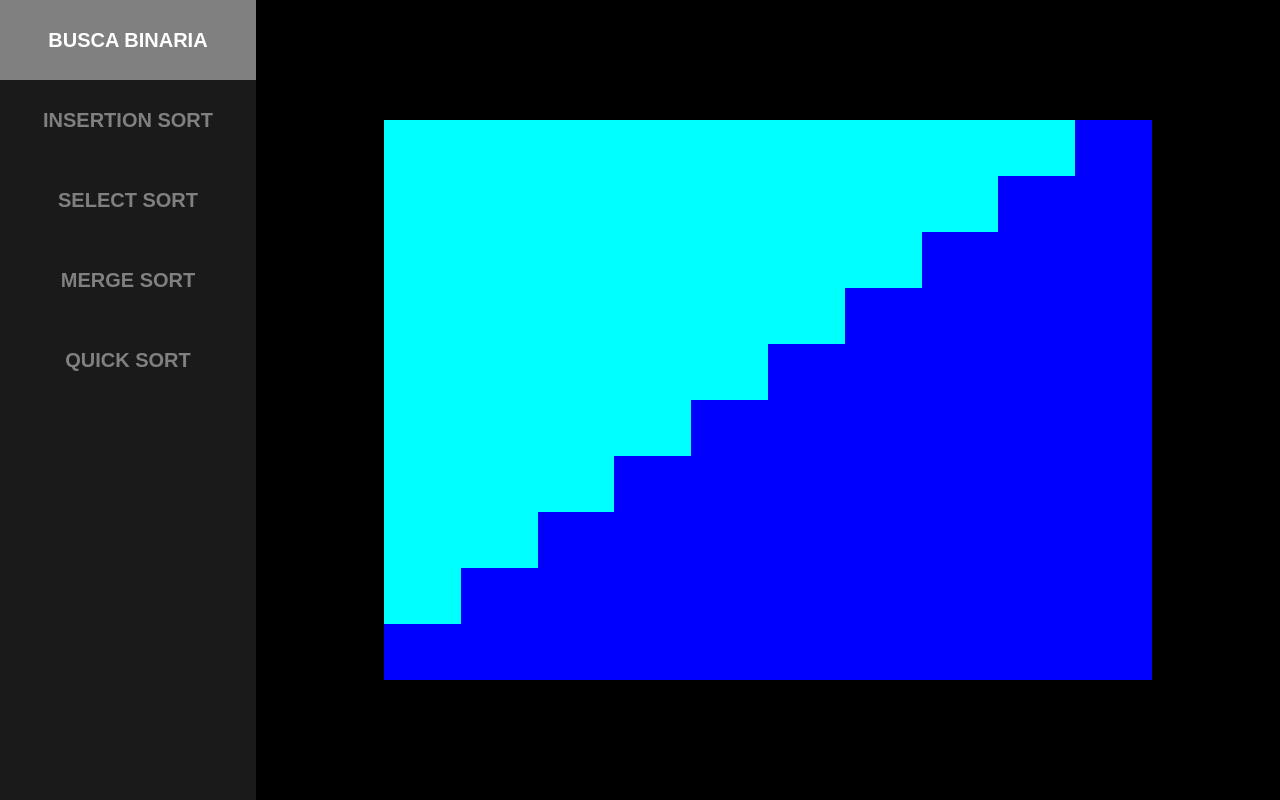
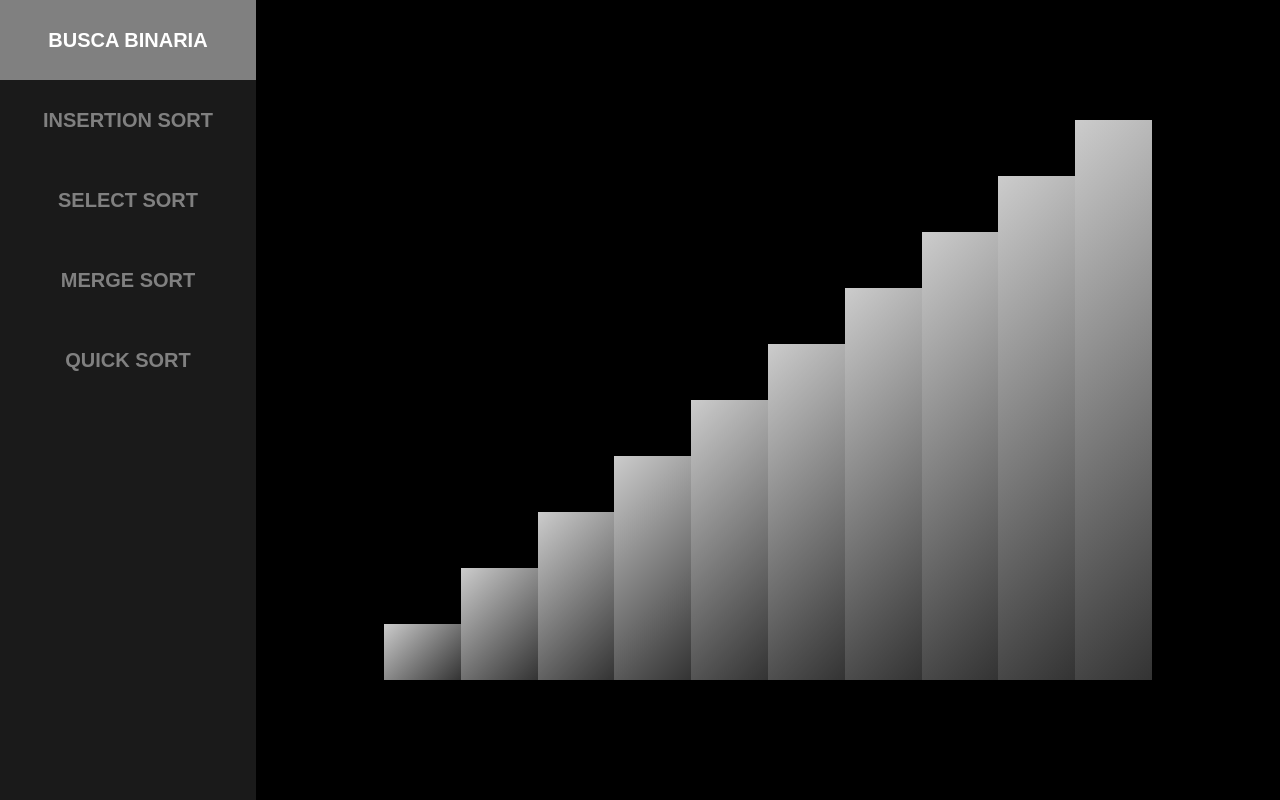
Before and after one commit to GUGOFO/Sorting-Algorithms, a React (Vite) app: page / in a window 1280 px wide. Built offline with nearby package versions, Linux system fonts and the light colour scheme.

Commit message:
Modificações no vizual

```diff
--- a/src/ListaDeOpções/ListaDeOpções.jsx
+++ b/src/ListaDeOpções/ListaDeOpções.jsx
@@ -14,8 +14,6 @@ function ListaDeOpções(){
             </ol>
         </div>
     )
-
-
 }
 
 export default ListaDeOpções
--- a/src/ListaDeOpções/ListaDeOpções.module.css
+++ b/src/ListaDeOpções/ListaDeOpções.module.css
@@ -11,6 +11,7 @@
     height: 100vh;
     width: 20%;
     line-height: 10vh;
+
     background-color: hsl(0, 0%, 10%);
     user-select: none;
     overflow-y: auto;
@@ -24,6 +25,11 @@
 ul{
     background-color: hsl(0, 0%, 10%);
     cursor: pointer;
+    min-height:50px;
+
+    display: flex;
+    justify-content: center;
+    align-items: center;
 }
 
 ul:hover{
--- a/src/TabelaDados/TabelaDados.module.css
+++ b/src/TabelaDados/TabelaDados.module.css
@@ -7,11 +7,11 @@
 
     height: 70vh;
     width: 60vw;
-    background-color: aqua;
+    background-color: none;
 }
 
 .coluna{
-    background-color: blue;
+    background-image: linear-gradient(135deg, hsl(0, 0%, 80%), hsl(0, 0%, 20%));
     height: var(--altura, 0px);
     width:100%;
 }
```
